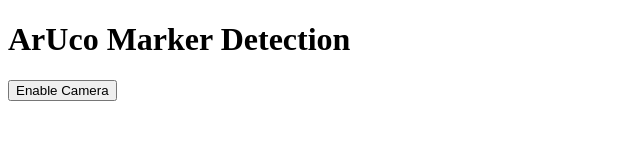
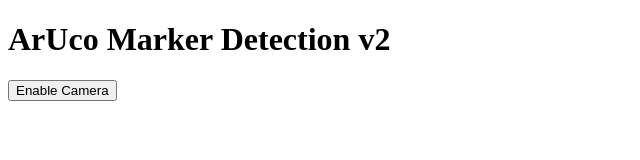
Before and after one commit to eirikese/ios_sail_shape_1, a plain HTML site: page index.html in a window 1280 px wide. Shown: the full height of the page, 0-640 px from the left. Drawn offline with Linux system fonts and the light colour scheme.

Commit message:
Update index.html

```diff
--- a/index.html
+++ b/index.html
@@ -13,7 +13,7 @@
     </style>
 </head>
 <body>
-    <h1>ArUco Marker Detection</h1>
+    <h1>ArUco Marker Detection v2</h1>
     <button id="enableCameraButton">Enable Camera</button>
     <video id="cameraFeed" autoplay playsinline muted style="display:none;"></video>
     <canvas id="outputCanvas"></canvas>
```
